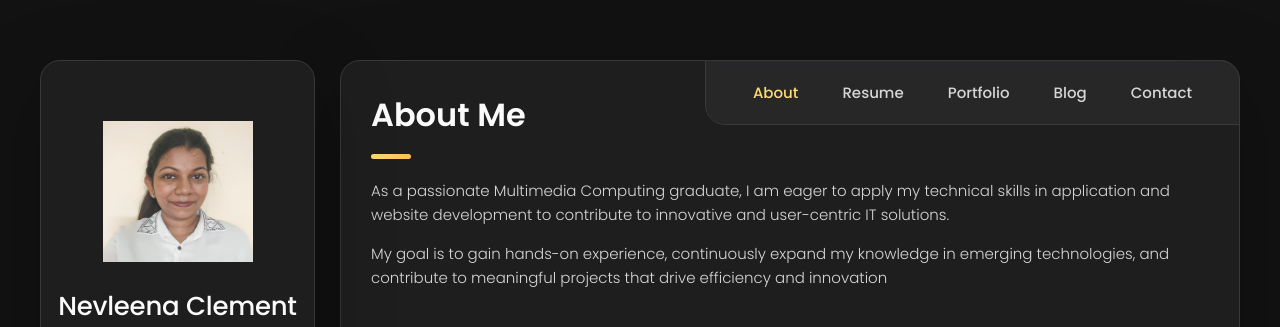
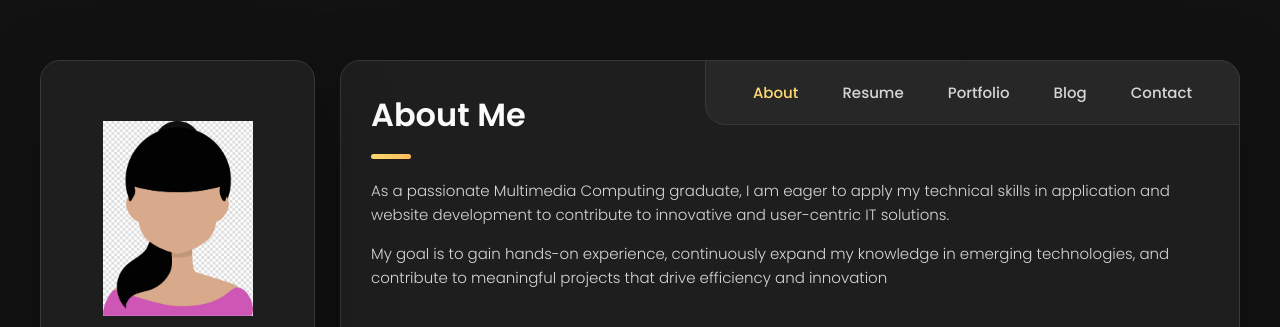
Before and after one commit to Nevleena16/Nevleena16.github.io-, a plain HTML site: page index.html in a window 1280 px wide. Shown: the top 327 px of the page. Drawn offline with nearby package versions, Linux system fonts and the light colour scheme.

Commit message:
Update index.html

```diff
--- a/index.html
+++ b/index.html
@@ -42,7 +42,7 @@
       <div class="sidebar-info">
 
         <figure class="avatar-box">
-          <img src="./assets/images/dp.png" alt="Nevleena Clement" width="80">
+          <img src="./assets/images/avatar.jpg" alt="Nevleena Clement" width="80">
         </figure>
 
         <div class="info-content">
```
